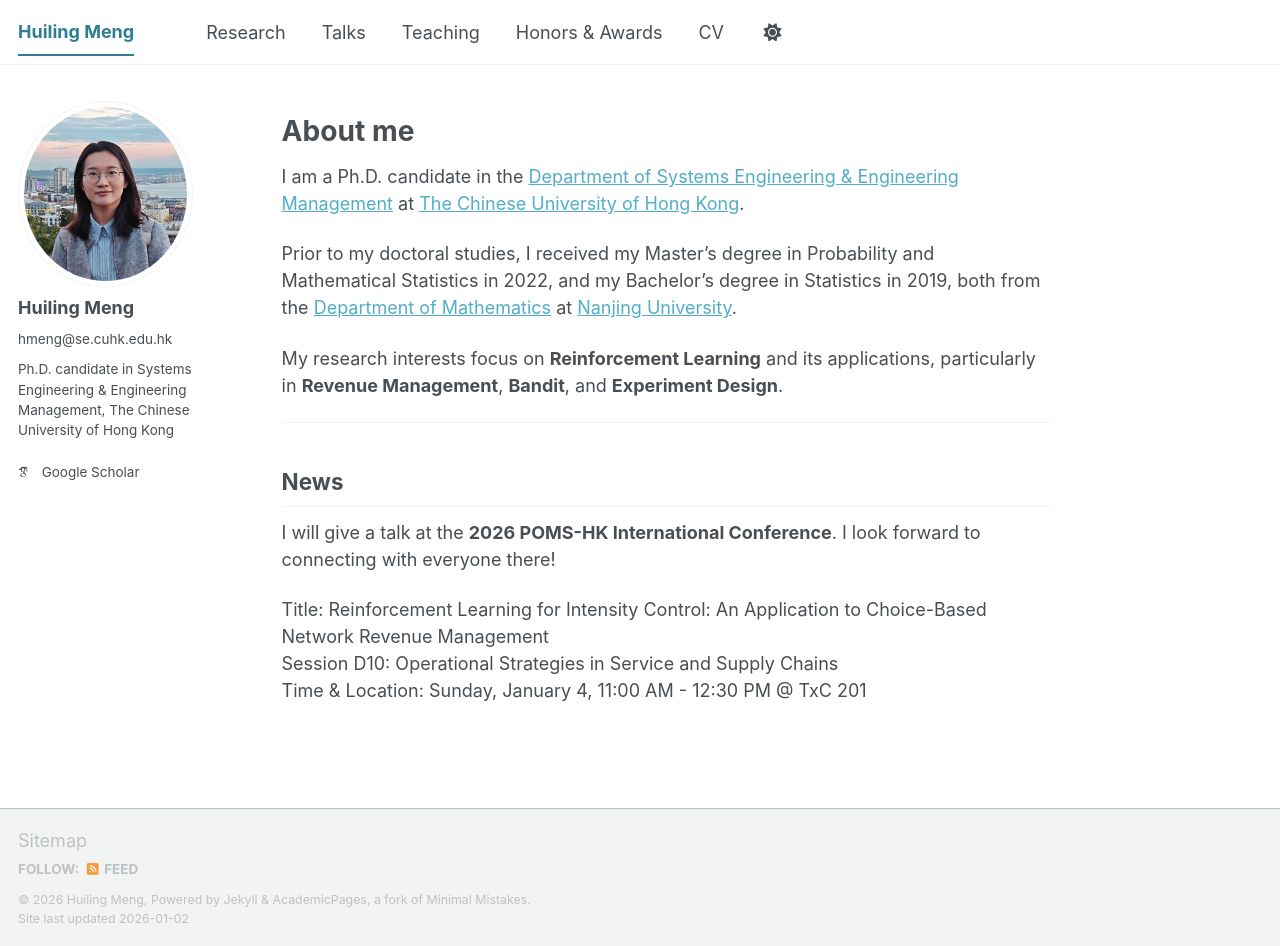
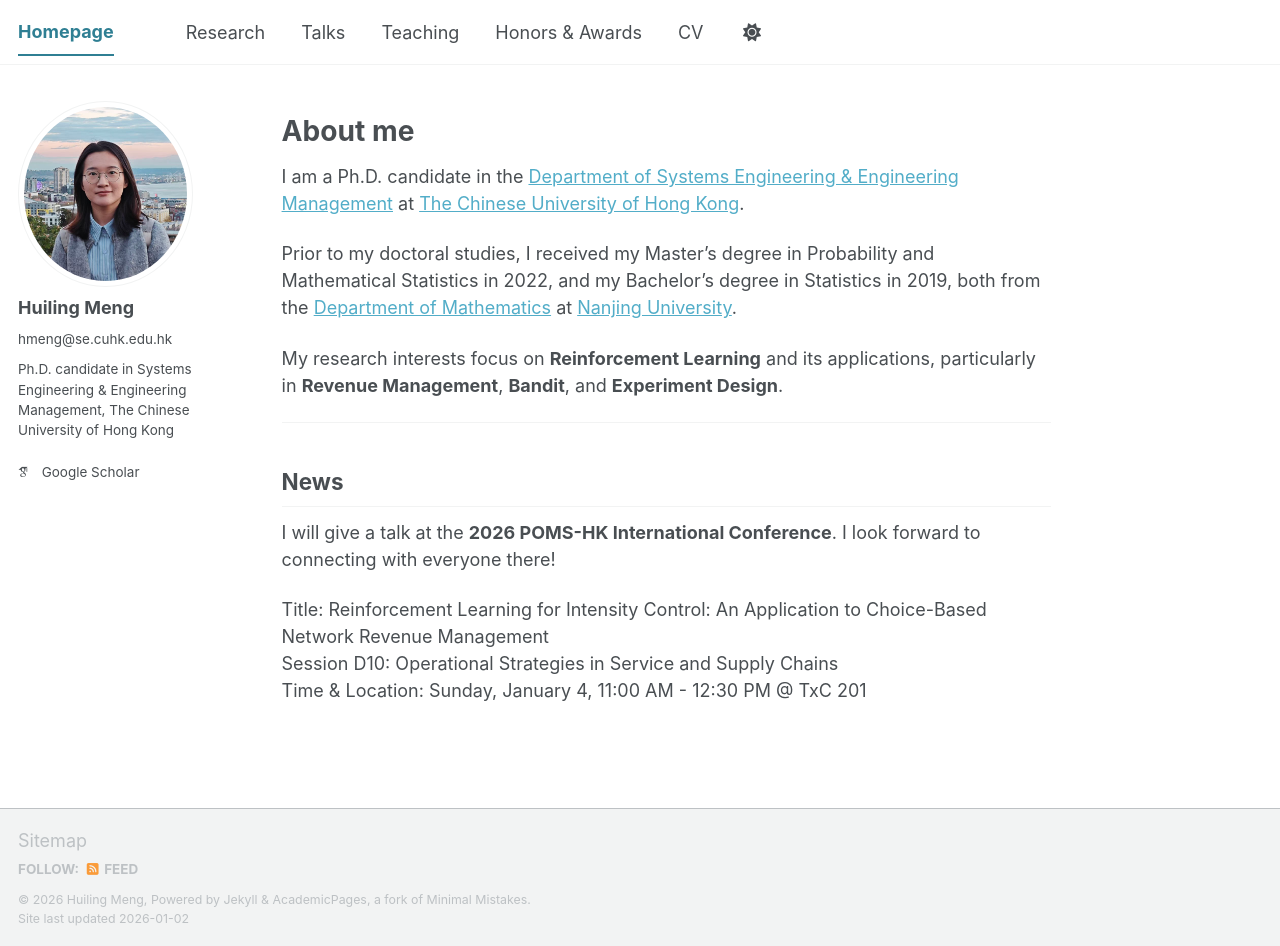
Before and after one commit to huilingmeng/huilingmeng.github.io, a Jekyll site: the page built from _pages/about.md, in a window 1280 px wide and 946 px high. Built offline with Jekyll 4.4.1, drawn with Linux system fonts in a browser that asks for light colours; some web fonts are replaced; a script bundle is joined from its source files by our own code; library files that are not in the unit come from our copies.

Commit message:
Update _config.yml

```diff
--- a/_config.yml
+++ b/_config.yml
@@ -9,7 +9,7 @@
 # Basic Site Settings
 locale                   : "en-US"
 site_theme               : "default" # the available themes options are "default", "air", "sunrise", "mint", "dirt" and "contrast"
-title                    : "Huiling Meng"
+title                    : "Homepage"
 title_separator          : "-"
 name                     : &name "Huiling Meng"
 # description              : &description "Your Name's academic portfolio"   # Update this with a general description of your site, this is the default if not overridden by a page
```
